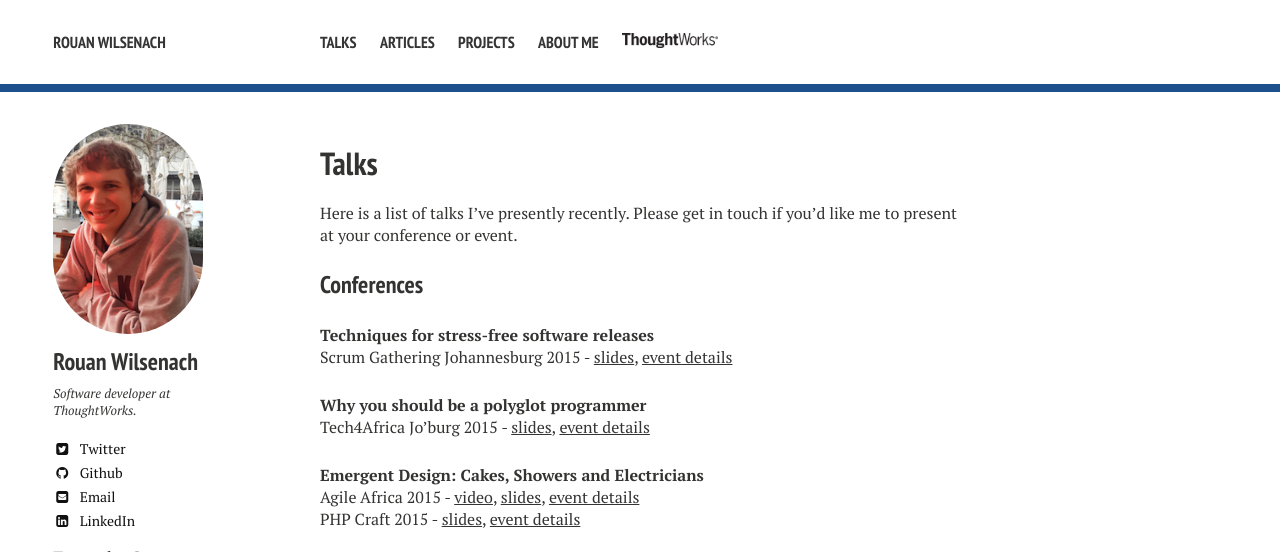
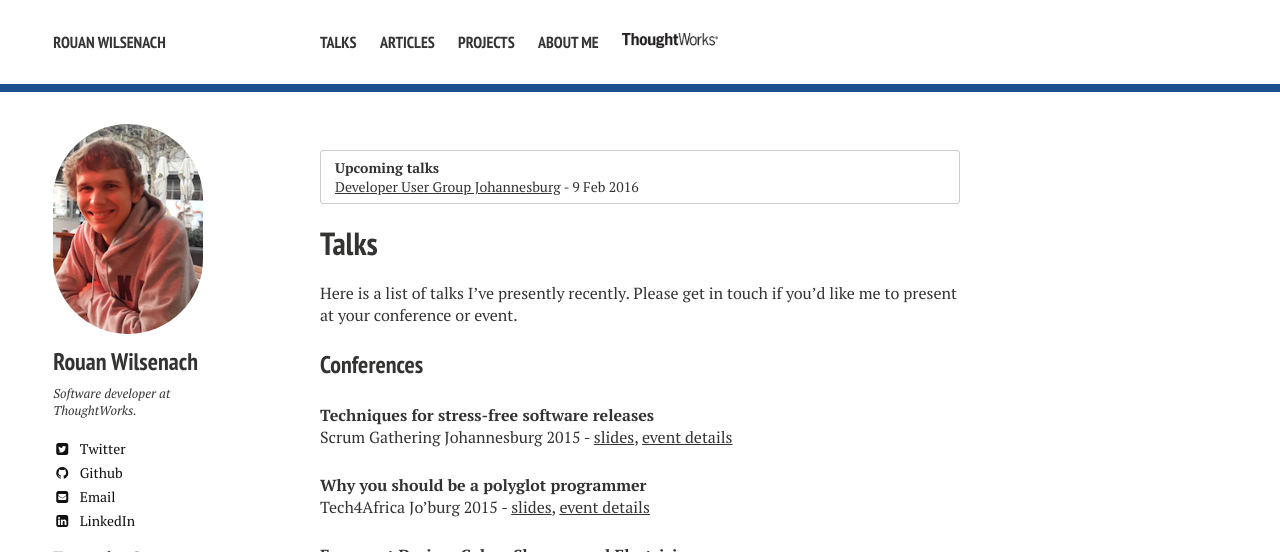
Before and after one commit to rouanw/rouanw.github.io, a Jekyll site: the page built from talks/index.md, in a window 1280 px wide and 900 px high, cut to the strip 0-552 px from the top of the window. Built offline with Jekyll 4.4.1, drawn with Linux system fonts in a browser that asks for light colours; nearby versions of some CDN libraries; some web fonts are replaced; comment, search, counter and statistics services are not loaded.

Commit message:
add developerug to upcoming talks

```diff
--- a/talks/index.md
+++ b/talks/index.md
@@ -4,6 +4,10 @@ excerpt: "Rouan Wilsenach - Software Developer at ThoughtWorks"
 tags: [Rouan, Wilsenach, ThoughtWorks, agile, software, developer, development, continuous, delivery]
 share: false
 ---
+__Upcoming talks__
+[Developer User Group Johannesburg](http://www.meetup.com/DeveloperUG/events/227180628/) - 9 Feb 2016
+{: .notice}
+
 # Talks
 
 Here is a list of talks I've presently recently. Please get in touch if you'd like me to present at your conference or event.
```
